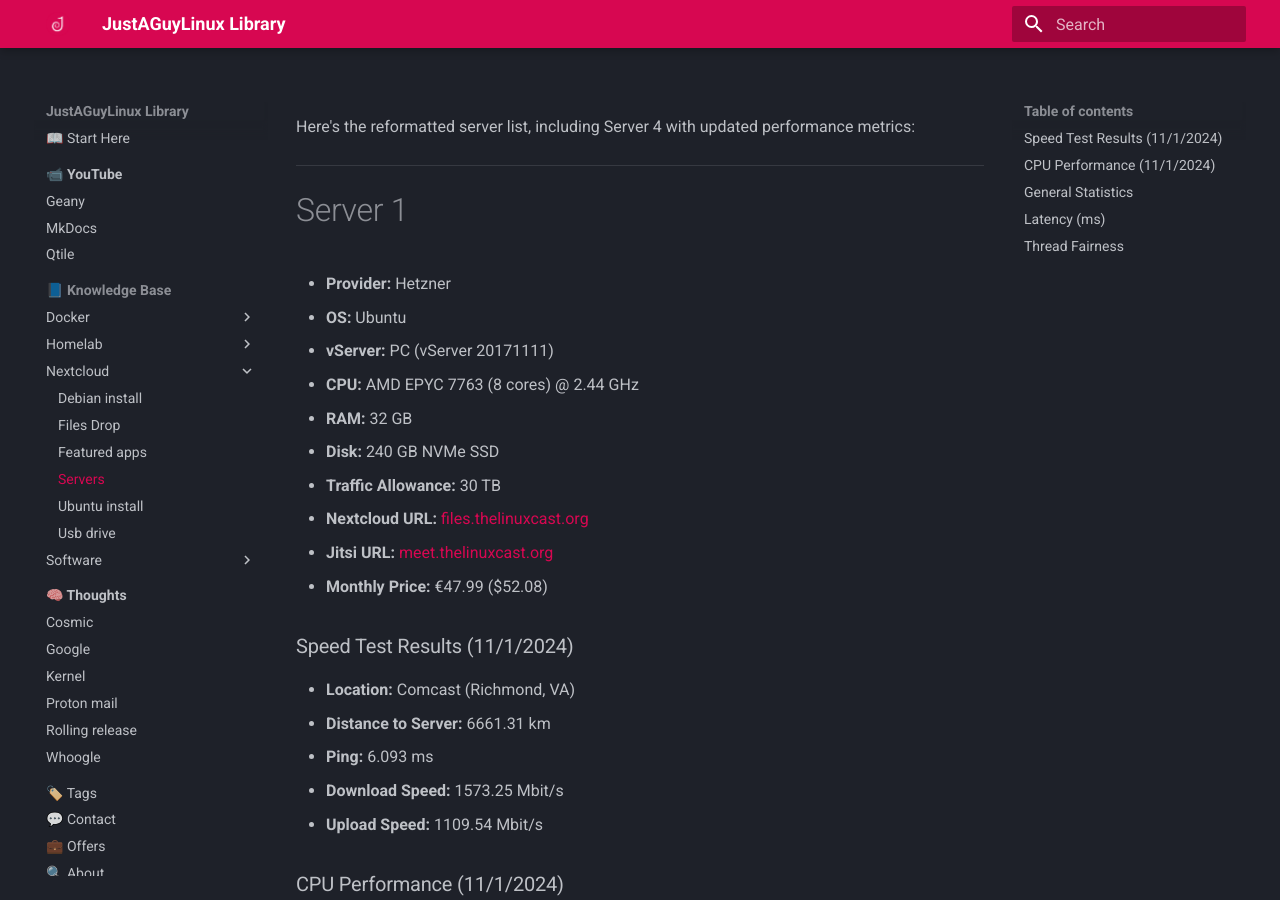
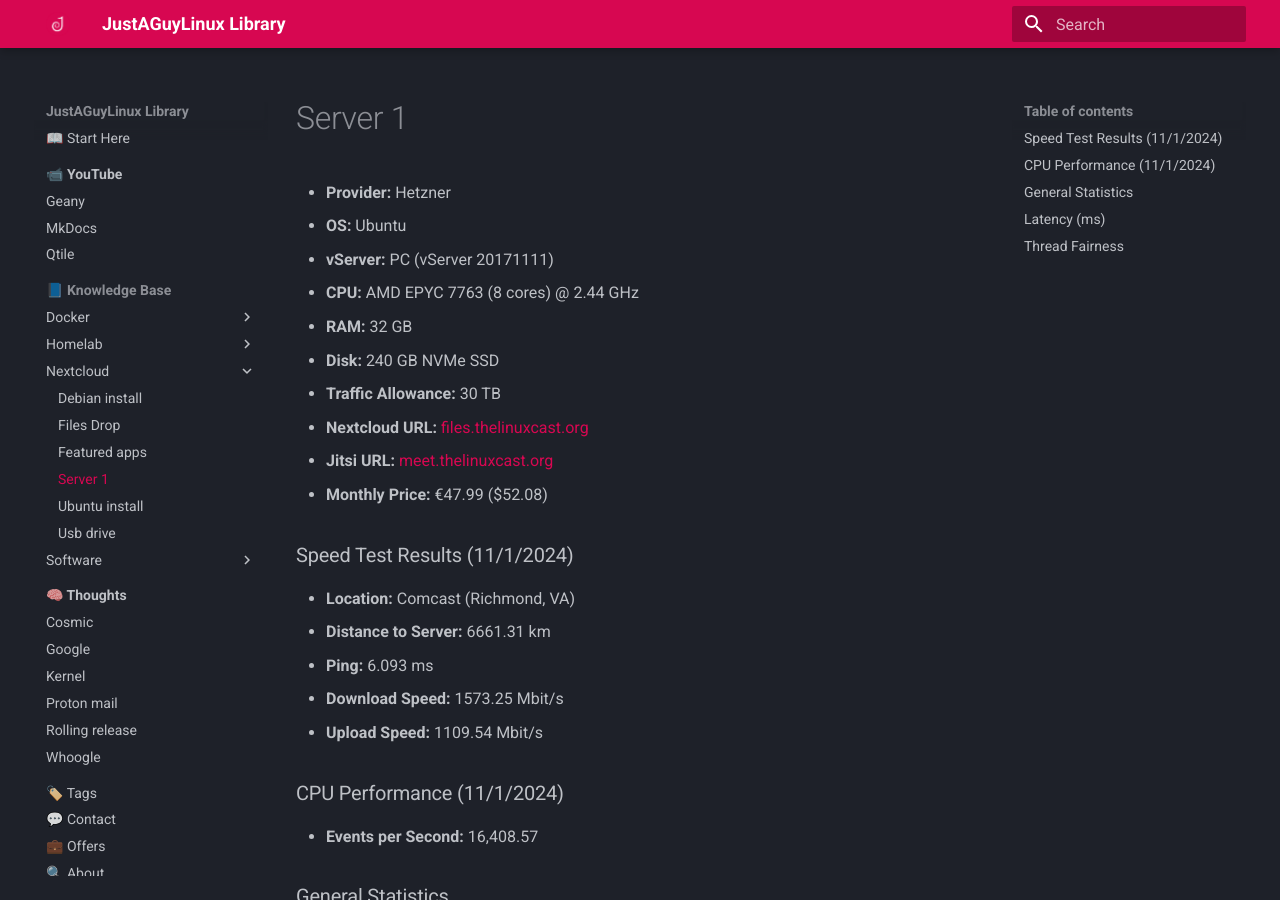
Before and after one commit to drewgrif/jagmkdocs, an MkDocs documentation site: the page built from docs/documentation/nextcloud/servers.md, in a window 1280 px wide and 900 px high. Built offline with MkDocs 1.6.1 and Material for MkDocs 9.7.7, drawn with Linux system fonts in a browser that asks for light colours.

Commit message:
Update servers.md

```diff
--- a/docs/documentation/nextcloud/servers.md
+++ b/docs/documentation/nextcloud/servers.md
@@ -1,7 +1,3 @@
-Here's the reformatted server list, including Server 4 with updated performance metrics:
-
----
-
 # Server 1
 
 - **Provider:** Hetzner
```
